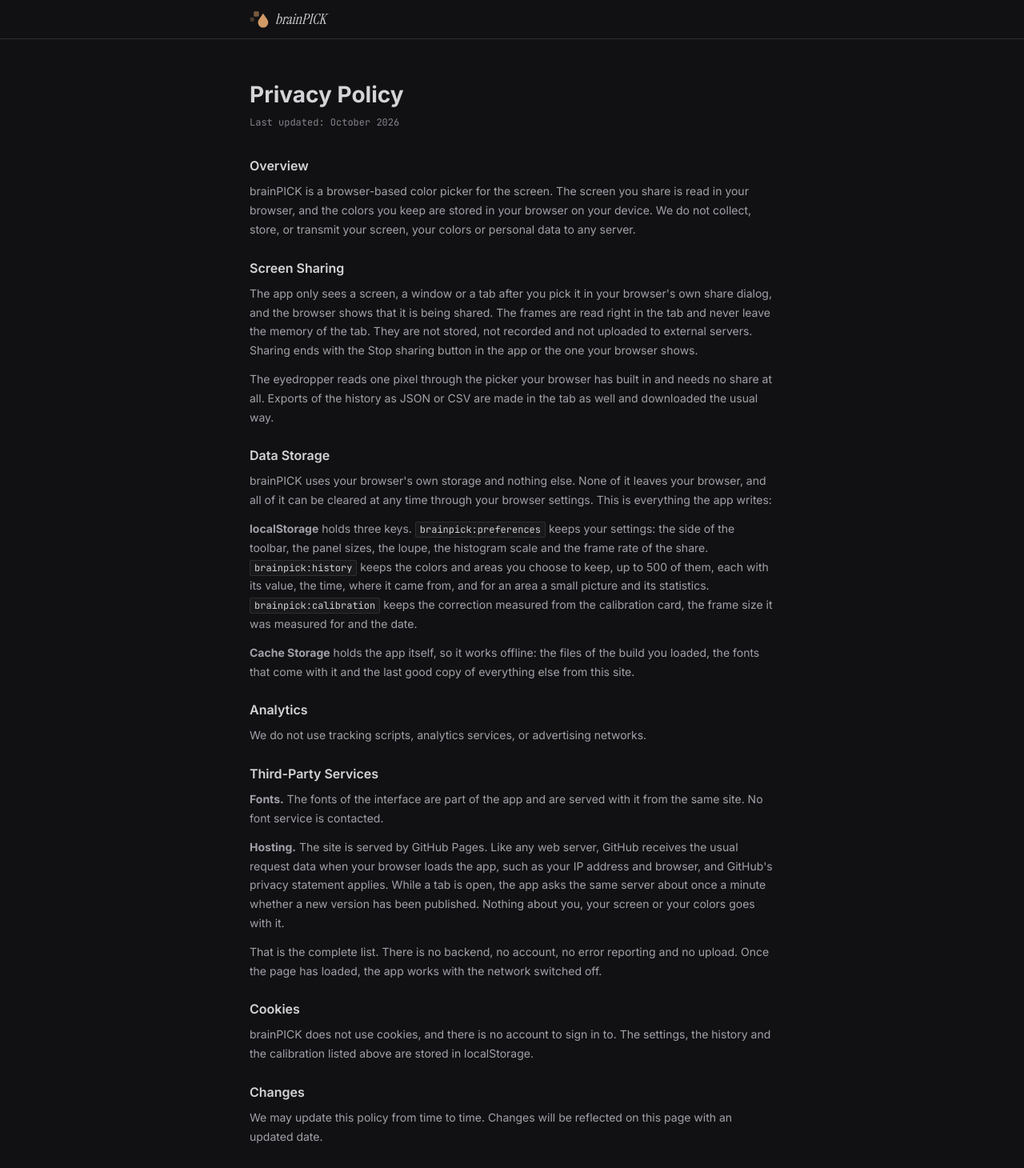
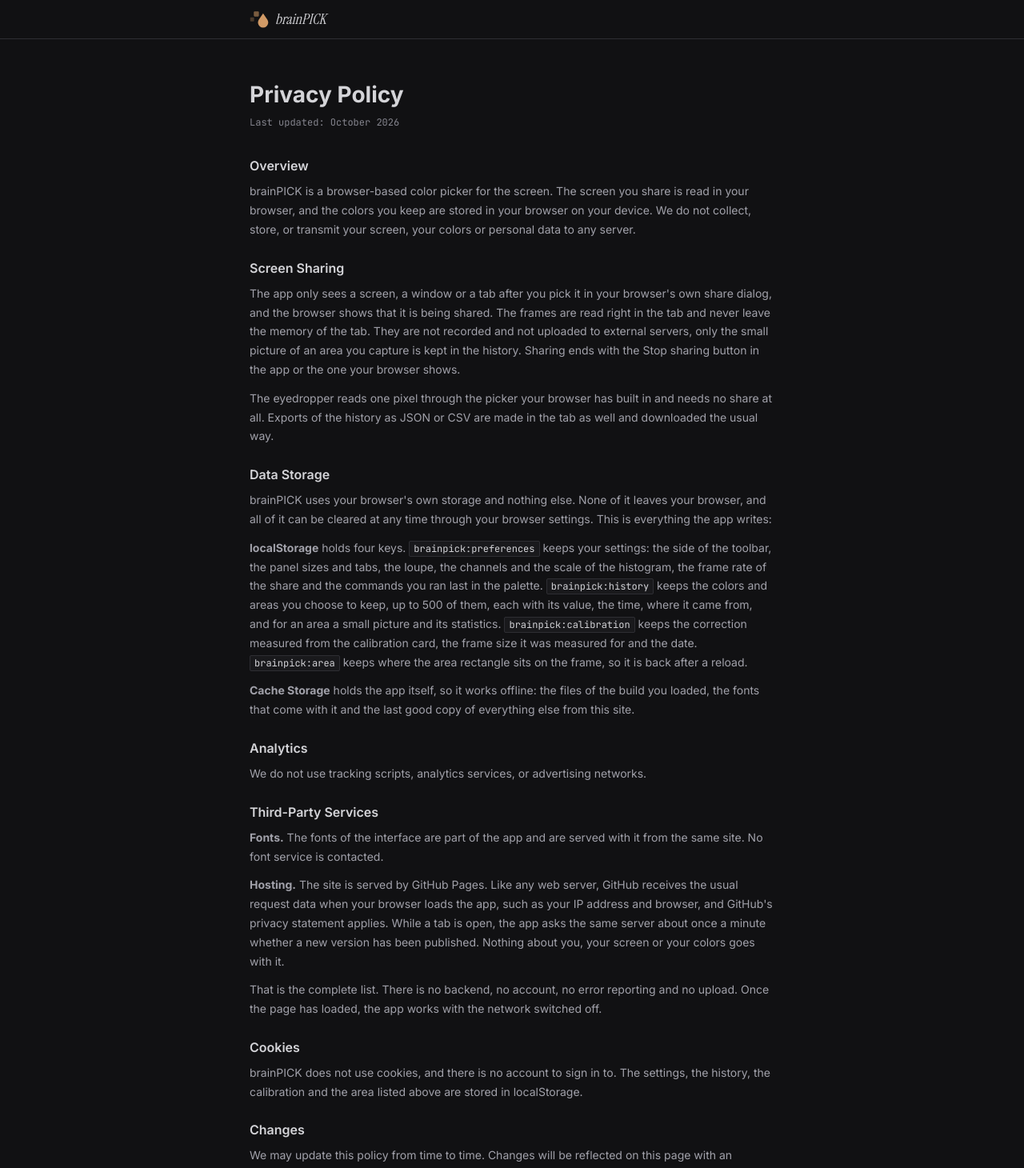
Before and after one commit to swimmingbrain/colorpick-web, a SvelteKit app: page /privacy in a window 1280 px wide. Shown: the top 1460 px of the page at 80% size. Built offline with nearby package versions, Linux system fonts and the light colour scheme.

Commit message:
docs: the privacy page lists the area key and every setting, and says the small pictures of captured areas are kept

```diff
--- a/src/routes/privacy/+page.svelte
+++ b/src/routes/privacy/+page.svelte
@@ -35,8 +35,9 @@
     <p>
       The app only sees a screen, a window or a tab after you pick it in your browser's own share dialog, and the
       browser shows that it is being shared. The frames are read right in the tab and never leave the memory of
-      the tab. They are not stored, not recorded and not uploaded to external servers. Sharing ends with the Stop
-      sharing button in the app or the one your browser shows.
+      the tab. They are not recorded and not uploaded to external servers, only the small picture of an area you
+      capture is kept in the history. Sharing ends with the Stop sharing button in the app or the one your browser
+      shows.
     </p>
     <p>
       The eyedropper reads one pixel through the picker your browser has built in and needs no share at all.
@@ -49,12 +50,14 @@
       can be cleared at any time through your browser settings. This is everything the app writes:
     </p>
     <p>
-      <strong>localStorage</strong> holds three keys. <code>brainpick:preferences</code> keeps your settings: the
-      side of the toolbar, the panel sizes, the loupe, the histogram scale and the frame rate of the share.
+      <strong>localStorage</strong> holds four keys. <code>brainpick:preferences</code> keeps your settings: the
+      side of the toolbar, the panel sizes and tabs, the loupe, the channels and the scale of the histogram, the
+      frame rate of the share and the commands you ran last in the palette.
       <code>brainpick:history</code> keeps the colors and areas you choose to keep, up to 500 of them, each with
       its value, the time, where it came from, and for an area a small picture and its statistics.
       <code>brainpick:calibration</code> keeps the correction measured from the calibration card, the frame size
-      it was measured for and the date.
+      it was measured for and the date. <code>brainpick:area</code> keeps where the area rectangle sits on the
+      frame, so it is back after a reload.
     </p>
     <p>
       <strong>Cache Storage</strong> holds the app itself, so it works offline: the files of the build you loaded,
@@ -84,8 +87,8 @@
 
     <h2>Cookies</h2>
     <p>
-      brainPICK does not use cookies, and there is no account to sign in to. The settings, the history and the
-      calibration listed above are stored in localStorage.
+      brainPICK does not use cookies, and there is no account to sign in to. The settings, the history, the
+      calibration and the area listed above are stored in localStorage.
     </p>
 
     <h2>Changes</h2>
```
